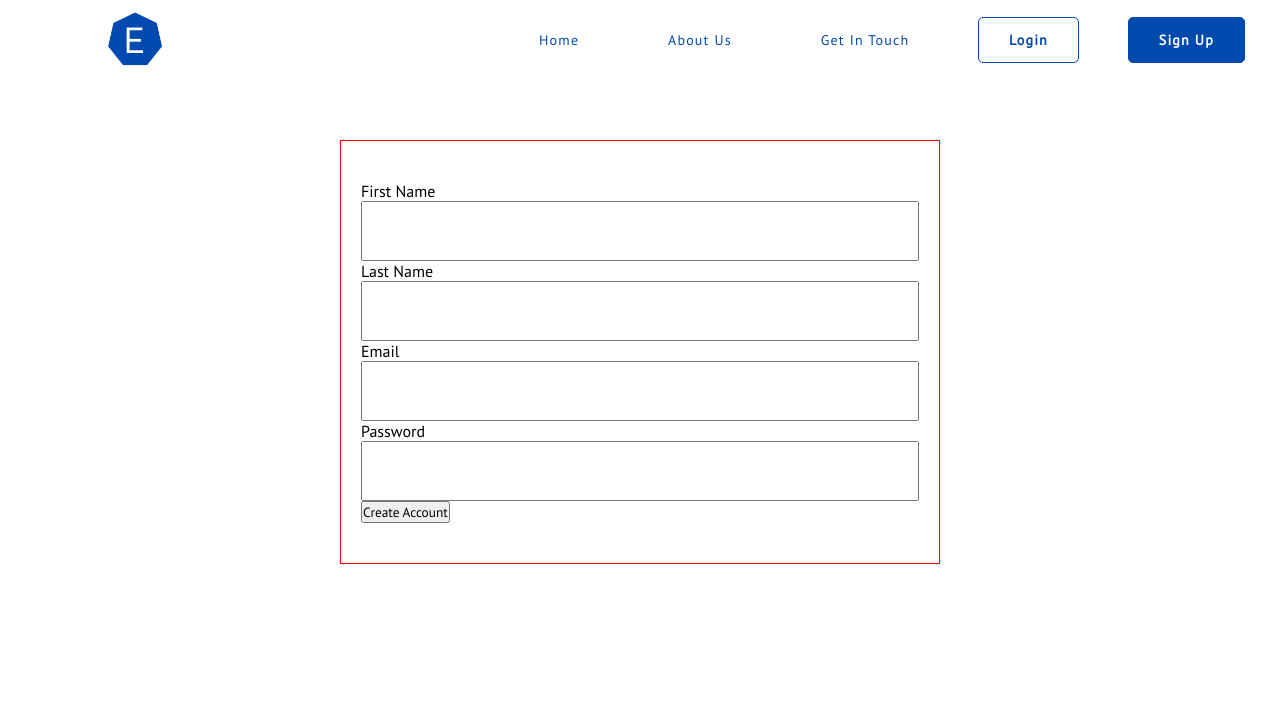
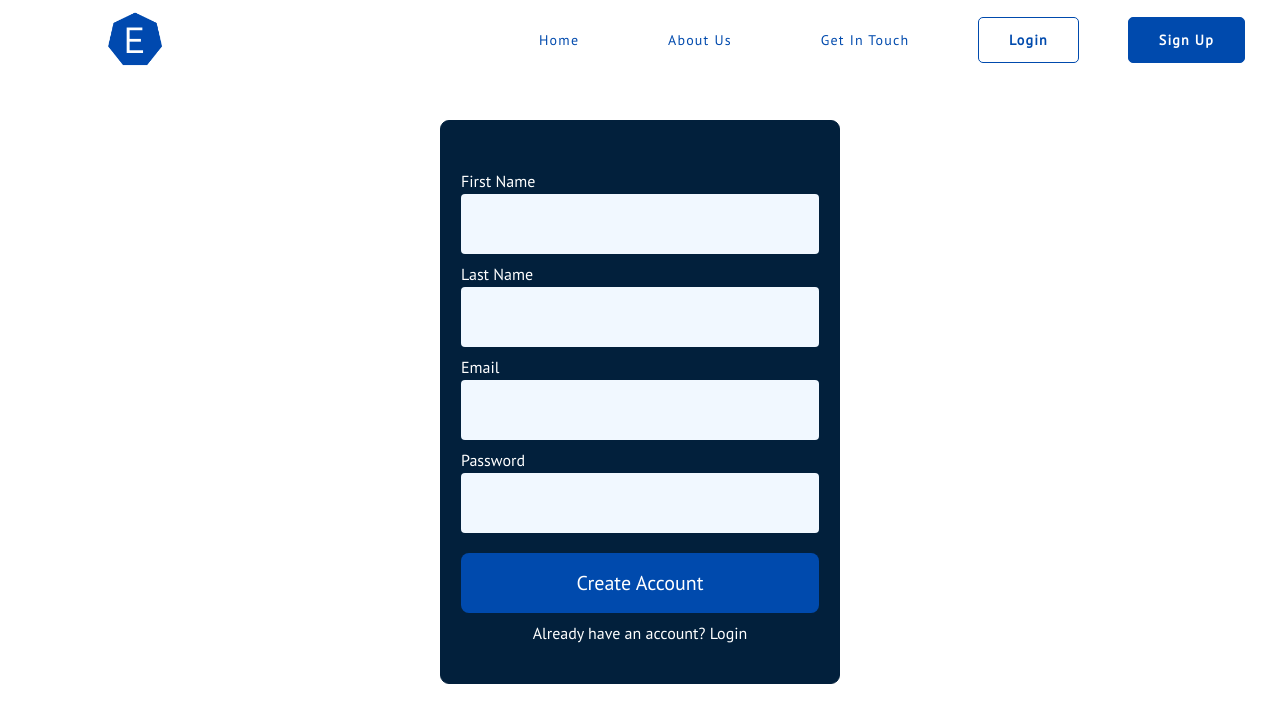
Before and after one commit to Ejeka-Invest/ejeka_invest, a React (Create React App) app in the folder frontend/: page /signup in a window 1280 px wide. Shown: the top 722 px of the page. Built offline with nearby package versions, Linux system fonts and the light colour scheme.

Commit message:
More style added to signup page

```diff
--- a/frontend/src/components/HeroSection.css
+++ b/frontend/src/components/HeroSection.css
@@ -18,11 +18,16 @@
 .heroSection__btn {
     background-color: var(--ejeka_blue);
     color: white;
+    text-decoration: none;
     padding: 17px 50px;
     font-size: var(--body_font);
     border: none;
     outline: none;
     border-radius: 8px;
+    transition: .2s ease-in-out;
+}
+.heroSection__btn:hover {
+    background-color: var(--algo_blue_plain);
 }
 .heroSection__image {
     width: 700px;
--- a/frontend/src/components/SignUpForm.css
+++ b/frontend/src/components/SignUpForm.css
@@ -1,15 +1,51 @@
 .signUpForm {
-    max-width: 600px;
-    margin: 60px auto;
-    border: 1px red solid;
+    border: 1px var(--algo_blue_plain) solid;
+    background-color:  var(--algo_blue_plain);
+    max-width: 400px;
+    margin: 40px auto;
+    border-radius: 9px;
     padding: 40px 20px;
 }
-
 .signUpForm__formField {
     display: flex;
     flex-direction: column;
+    margin-top: 10px;
 }
 .signUpForm__formField input {
     height: 60px;
-    font-size: 25px;
+    padding: 0 10px;
+    font-size: 20px;
+    border-radius: 4px;
+    outline: none;
+    border: none;
+    background-color: rgb(241, 248, 255);
 }
+.signUpForm__formField label {
+    color: white;
+    margin-bottom: 3px;
+}
+.signUpForm__btn {
+    cursor: pointer;
+    background-color: var(--ejeka_blue);
+    color: white;
+    text-decoration: none;
+    padding: 17px 50px;
+    font-size: var(--body_font);
+    border: none;
+    outline: none;
+    border-radius: 8px;
+    width: 100%;
+    margin-top: 20px;
+    transition: .2s ease-in-out;
+}
+.signUpForm__btn:hover {
+    background-color: dodgerblue;
+}
+.signUpForm__already {
+    display: inline-block;
+    margin-top: 10px;
+    color: white;
+    text-align: center;
+    width: 100%;
+    text-decoration: none;
+}
--- a/frontend/src/components/SignUpForm.js
+++ b/frontend/src/components/SignUpForm.js
@@ -1,27 +1,38 @@
-import React from "react";
+import React, { useState } from "react";
 import "./SignUpForm.css";
+import { Link } from "react-router-dom";
 
 function SignUpForm() {
+  const [ userData, setUserData ] = useState({
+    firstName: "",
+    lastName: "",
+    email: "",
+    password: "",
+  })
+  const handleChange = (e) => {
+
+  }
   return (
     <div className="signUpForm">
       <form className="signUpForm__form">
         <div className="signUpForm__formField">
           <label htmlFor="sign-firstName">First Name</label>
-          <input required id="sign-firstName" type="text" />
+          <input name="firstName" onChange={ (e) => handleChange(e) } required id="sign-firstName" type="text" />
         </div>
         <div className="signUpForm__formField">
           <label htmlFor="sign-lastName">Last Name</label>
-          <input required id="sign-lastName" type="text" />
+          <input name="lastName" onChange={ (e) => handleChange(e) } required id="sign-lastName" type="text" />
         </div>
         <div className="signUpForm__formField">
           <label htmlFor="sign-email">Email</label>
-          <input required id="sign-email" type="email" />
+          <input name="email" onChange={ (e) => handleChange(e) } required id="sign-email" type="email" />
         </div>
         <div className="signUpForm__formField">
           <label htmlFor="sign-password">Password</label>
-          <input required id="sign-password" type="password" />
+          <input name="password" onChange={ (e) => handleChange(e) } required id="sign-password" type="password" />
         </div>
-        <button className="signUpForm__submit">Create Account</button>
+        <button type="submit" className="signUpForm__btn">Create Account</button>
+        <Link to="/login/" exact className="signUpForm__already">Already have an account? Login</Link>
       </form>
     </div>
   );
--- a/frontend/src/data/hero.js
+++ b/frontend/src/data/hero.js
@@ -1,12 +1,13 @@
 import investImage from "../svgs/invest.svg";
 import mobile from "../svgs/mobile.svg";
 import guaranteeImage from "../svgs/guarantee.svg";
+import { Link } from "react-router-dom";
 
 export const invest = {
   header: <h1 className="heroSection__header">Ejeka Invest</h1>,
   body:
     "A platform that empowers you like never before, to make investments and get returns from those investments",
-  button: <button className="heroSection__btn">Create an Account</button>,
+  button: <Link to="/signup/" exact className="heroSection__btn">Create an Account</Link>,
   image: investImage,
 };
 export const deposit = {
```
